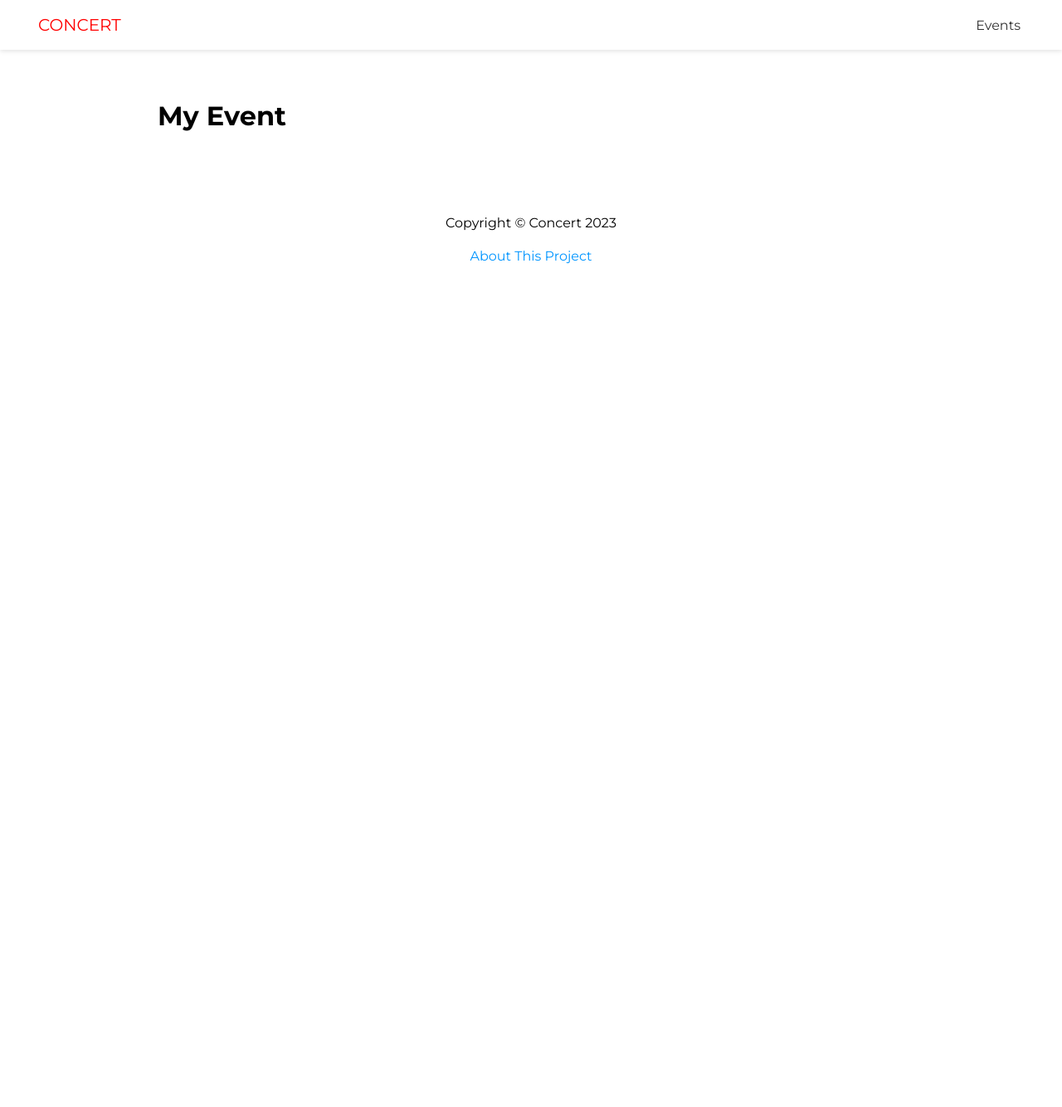
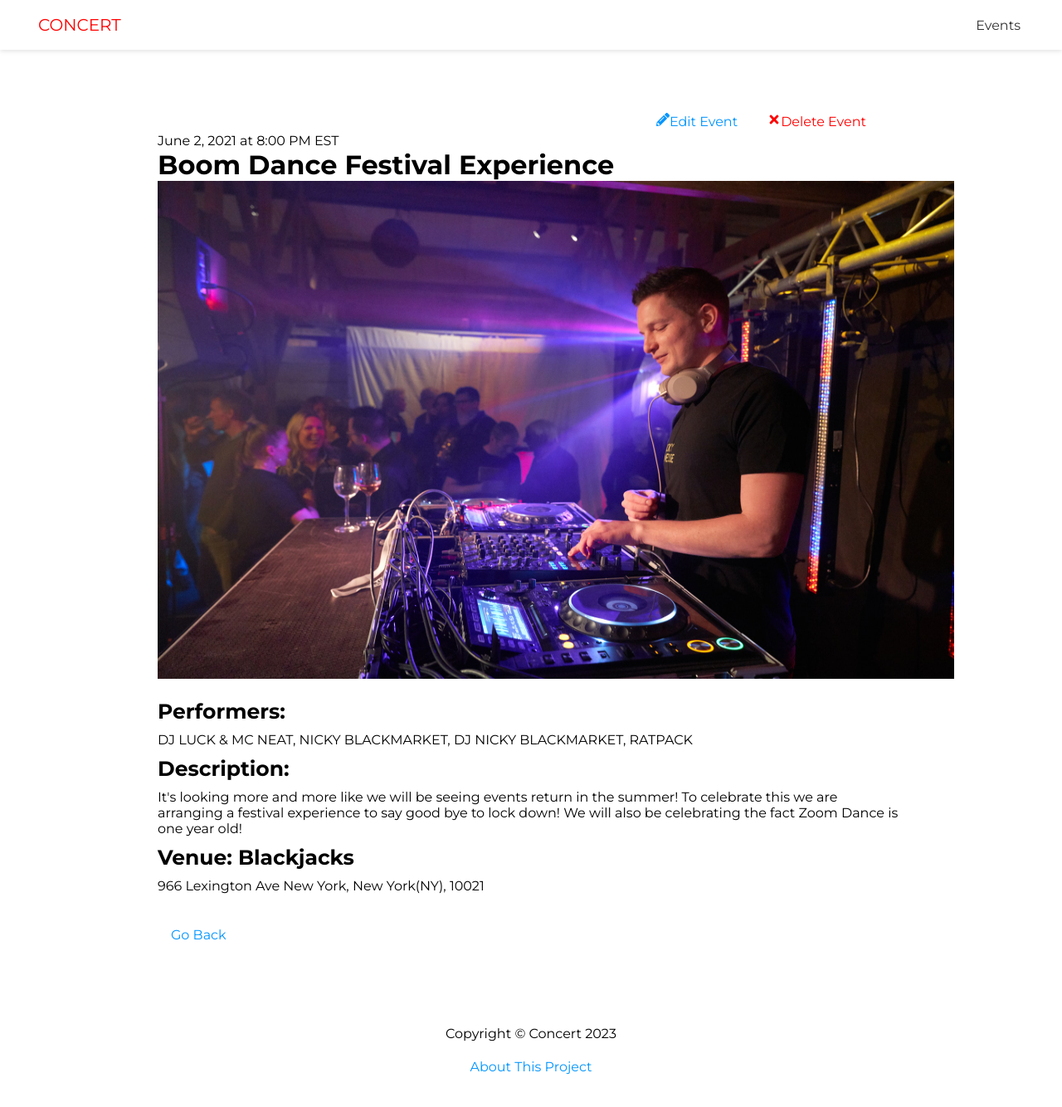
Before and after one commit to daniel0ar/MeentFrontend, a Next.js app: page /events/boom-dance-festival-experience in a window 1280 px wide. Shown: the top 1334 px of the page at 83% size. Before the commit the page ends 800 px from the top, so only its background shows below. Built offline with nearby package versions, Linux system fonts and the light colour scheme; no server answers.

Commit message:
finished specific page design

```diff
--- a/src/components/Event.js
+++ b/src/components/Event.js
@@ -8,7 +8,7 @@ const Event = ({ evt }) => {
 
             {/* Event Image  */}
             <div className={styles.img}>
-                <Image src={evt.image ? evt.image : '/images/event-default.png'} width={170} height={100} />
+                <Image src={evt.image ? evt.image : '/images/event-default.png'} width={170} height={100} alt={evt.name} />
             </div>
 
             {/* Event Info */}
--- a/src/pages/events/[slug].js
+++ b/src/pages/events/[slug].js
@@ -1,16 +1,101 @@
 import { useRouter } from "next/router"
 import Layout from "@/components/Layout";
+import { API_URL } from "@/config";
+import styles from "@/styles/sevent.module.scss"
+import Link from "next/link";
+import Image from "next/image";
+import { FaPencilAlt, FaTimes } from "react-icons/fa";
 
-function EventPage() {
+function EventPage(props) {
 
-    const router = useRouter();
+    const { event } = props;
+
+    const deleteEvent = (e) => {
+        console.log('deleting event')
+    }
 
     return (
         <Layout>
-            <h1>My Event</h1>
+            <div className={styles.event}>
 
+                {/* Buttons */}
+                <div className={styles.controls}>
+                    <Link href={`/events/edit/${event.id}`}><FaPencilAlt />Edit Event</Link>
+                    <Link href="#" className={styles.delete} onClick={deleteEvent}><FaTimes />Delete Event</Link>
+                </div>
+
+                {/* Date and Time */}
+                <span>
+                    {event.date} at {event.time}
+                </span>
+
+                {/* Title and Image */}
+                <h1>{event.name}</h1>
+                {event.image && (
+                    <div className={styles.image}><Image src={event.image} width={960} height={600} alt={event.name} /></div>
+                )}
+
+                {/* Performers and Description */}
+                <h3>Performers:</h3>
+                <p>{event.performers}</p>
+
+                <h3>Description:</h3>
+                <p>{event.description}</p>
+
+                <h3>Venue: {event.venue}</h3>
+                <p>{event.address}</p>
+
+                <Link href={"/events"} className={styles.back}>Go Back</Link>
+            </div>
         </Layout>
     )
 }
 
 export default EventPage
+
+export async function getStaticProps(context) {
+
+    // Getting Slug from URL
+    const slug = context.params.slug;
+
+    // Getting event data from api using slug
+    const res = await fetch(`${API_URL}/api/events/${slug}`);
+    const event = await res.json();
+
+
+    // event[0] = gives the single event
+    // if event is not found on server then go to 404
+    if (!event[0]) {
+        return {
+            notFound: true
+        }
+    }
+
+
+    return {
+        props: {
+            event: event[0]
+        },
+        revalidate: 1
+    }
+
+}
+
+
+export async function getStaticPaths() {
+
+    const res = await fetch(`${API_URL}/api/events`);
+    const events = await res.json();
+
+    //creating an array of paths with params based on slugs
+    const paths = events.map(e => ({
+        params: { slug: e.slug }
+    }))
+
+    return {
+        paths: paths,
+        // if false  then will show 404 if path not found
+        // if true then will make a new req if page not found
+        fallback: true
+    }
+}
--- a/src/pages/index.js
+++ b/src/pages/index.js
@@ -7,7 +7,6 @@ import Link from "next/link";
 export default function Homepage(props) {
 
   const { events } = props;
-  console.log(events);
   return (
     <Layout>
       <h1>Upcoming Events</h1>
--- /dev/null
+++ b/src/styles/sevent.module.scss
@@ -0,0 +1,32 @@
+.event {
+    position: relative;
+    padding-top: 40px;
+
+    h3 {
+        font-size: 25px;
+    }
+
+    p {
+        margin: 10px 0;
+    }
+}
+
+.image {
+    margin-bottom: 20px;
+}
+
+.controls {
+    position: absolute;
+    right: 30px;
+    top: 0;
+}
+
+.delete {
+    margin-left: 20px;
+    color: red;
+}
+
+.back {
+    display: block;
+    margin-top: 40px;
+}
```
